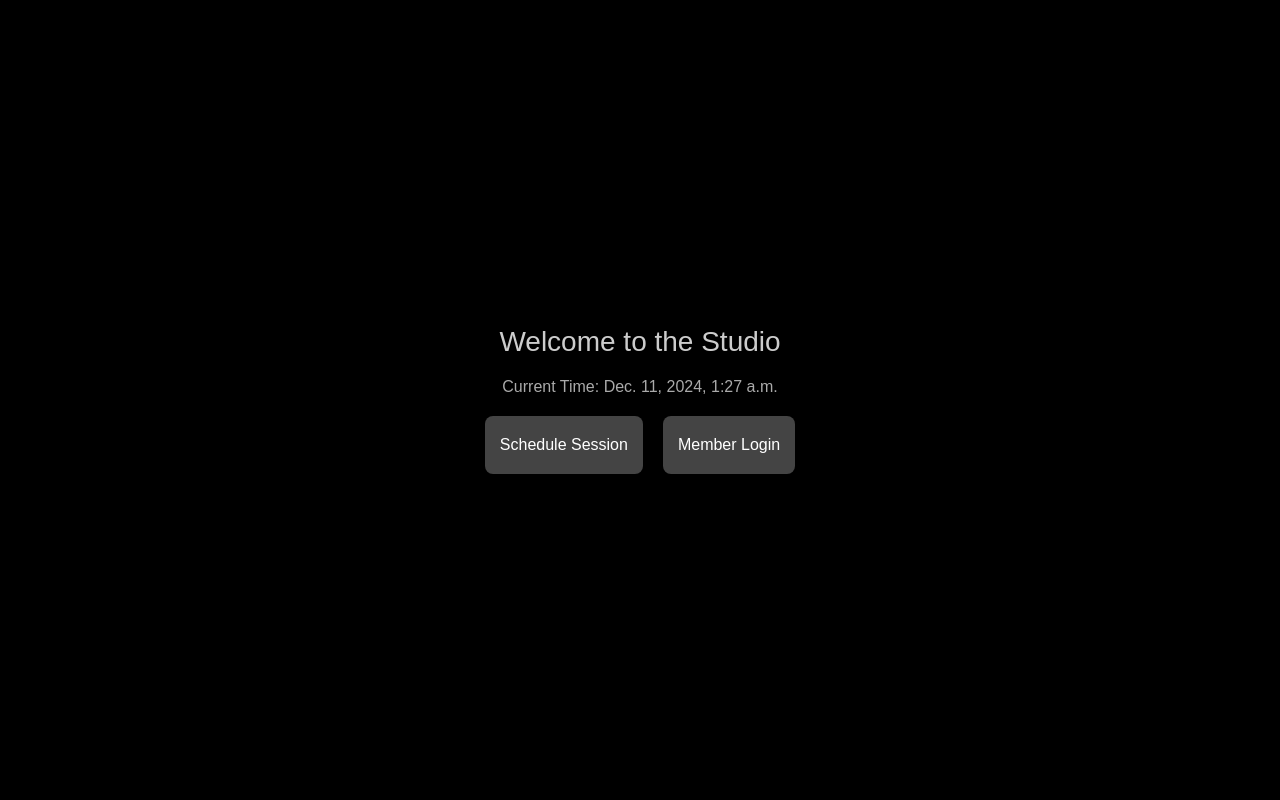
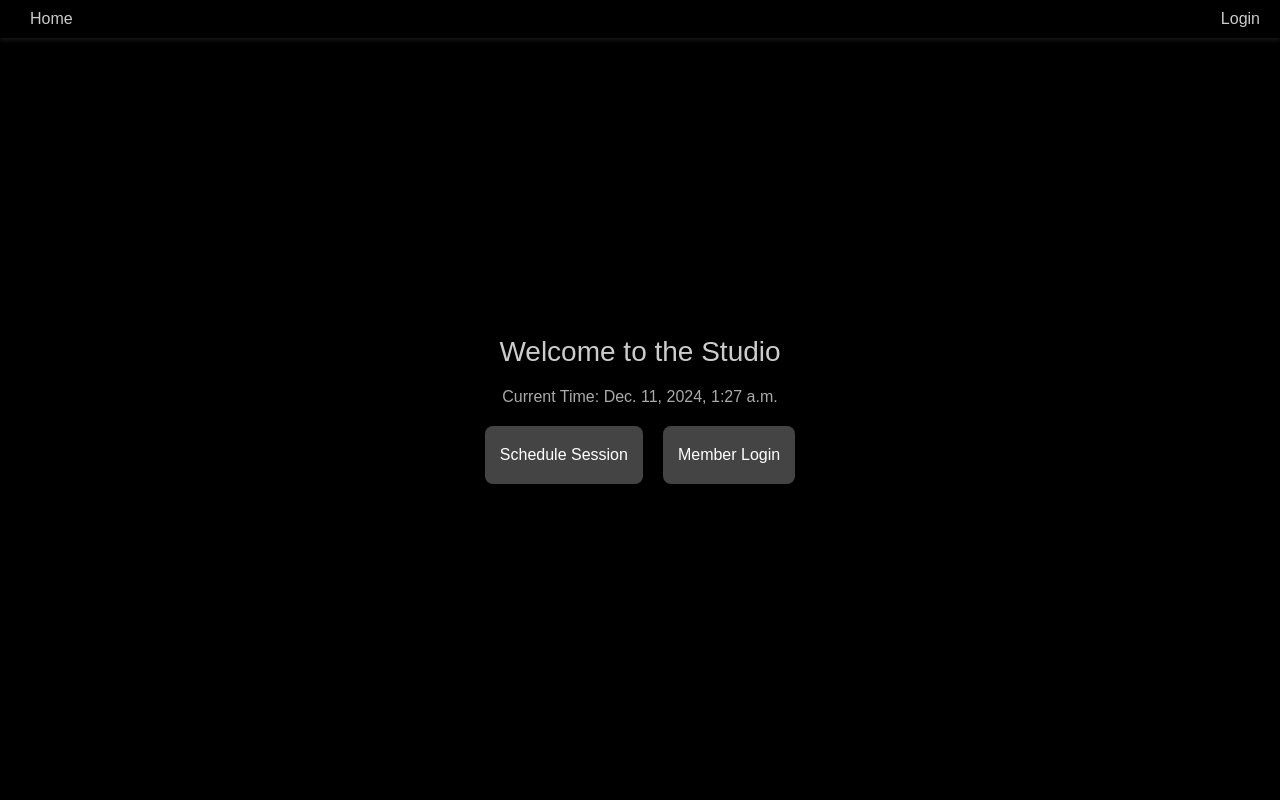
Before and after one commit to AVECProductions/AVECSTU, a Django app: page / in a window 1280 px wide. Run offline with Django 5.2, Linux system fonts and the light colour scheme.

Commit message:
added header

```diff
--- a/main/templates/base.html
+++ b/main/templates/base.html
@@ -7,10 +7,84 @@
     <title>{% block title %}Title{% endblock %}</title>
     <link rel="icon" type="image/png" href="{% static 'favicon.png' %}">
     {% block extra_styles %}{% endblock %}
+    <style>
+        /* General Header Styles */
+        header {
+            position: fixed; /* Stick the header to the top of the page */
+            top: 0;
+            left: 0;
+            width: 100%; /* Full width of the page */
+            background-color: #000; /* Matches your background */
+            color: #ccc;
+            padding: 10px 20px; /* Adds spacing for content */
+            display: flex;
+            justify-content: space-between; /* Space between left and right sections */
+            align-items: center;
+            box-shadow: 0 2px 5px rgba(255, 255, 255, 0.1);
+            z-index: 1000; /* Ensures it stays above other content */
+            box-sizing: border-box; /* Ensures padding is included in width */
+        }
+
+        header a {
+            color: #ccc;
+            text-decoration: none;
+            margin-left: 10px;
+        }
+
+        header a:hover {
+            color: #fff;
+        }
+
+        /* Right-side login/logout container */
+        .header-right {
+            min-width: 200px; /* Minimum width to accommodate content */
+            max-width: 300px; /* Optional: Cap the maximum width */
+            display: flex;
+            justify-content: flex-end; /* Right-align the content */
+            align-items: center;
+            gap: 10px; /* Space between username and logout/login links */
+            white-space: nowrap; /* Prevents text wrapping */
+        }
+
+        .header-right a {
+            text-align: right; /* Align text inside the links to the right */
+            overflow: hidden; /* Ensures that overflowing text is clipped */
+            text-overflow: ellipsis; /* Adds ellipsis for long text */
+        }
+
+        body {
+            margin: 0; /* Removes default margin */
+            padding-top: 60px; /* Prevents content from overlapping with the fixed header */
+            font-family: Arial, sans-serif;
+            background-color: #000;
+            color: #ccc;
+            overflow-y: auto; /* Ensures the scrollbar does not overlap content */
+        }
+
+        main {
+            padding: 20px;
+        }
+    </style>
 </head>
 <body>
-    {% block content %}
-    <!-- Default content or placeholder if needed -->
-    {% endblock %}
+    <header>
+        <div>
+            <a href="{% url 'home' %}">Home</a>
+        </div>
+        <div class="header-right">
+            {% if user.is_authenticated %}
+                <a href="{% url 'member_dashboard' %}">{{ user.username }}</a>
+                <a href="{% url 'member_logout' %}">Logout</a>
+            {% else %}
+                <a href="{% url 'member_login' %}">Login</a>
+            {% endif %}
+        </div>
+    </header>
+
+    <main>
+        {% block content %}
+        <!-- Default content or placeholder if needed -->
+        {% endblock %}
+    </main>
 </body>
 </html>
--- a/main/templates/mobile/home.html
+++ b/main/templates/mobile/home.html
@@ -7,7 +7,7 @@
     html, body {
         margin: 0;
         padding: 0;
-        height: 100%;
+        height: calc(100% - 40px); /* Adjust 60px to match the actual header height */
         font-family: Arial, sans-serif;
         background-color: #000;
         color: #ccc;
--- a/main/templates/mobile/monthly_calendar.html
+++ b/main/templates/mobile/monthly_calendar.html
@@ -8,7 +8,7 @@
         /* Make the page take the full window height */
         margin: 0;
         padding: 0;
-        height: 100%;
+        height: calc(100% - 40px); /* Adjust 60px to match the actual header height */
     }
 
     body {
--- a/main/views.py
+++ b/main/views.py
@@ -17,6 +17,7 @@ from django.utils.html import escape
 from django.utils.crypto import get_random_string
 from .models import Invite
 from django.http import HttpResponseForbidden
+from .forms import ProfileUpdateForm
 
 
 # Configure Stripe
@@ -33,6 +34,25 @@ def role_required(role):
             return HttpResponseForbidden("You do not have permission to access this page.")
         return _wrapped_view
     return decorator
+
+@login_required
+def member_dashboard_view(request):
+    """
+    Display the member's profile information and allow edits.
+    """
+    if request.method == "POST":
+        form = ProfileUpdateForm(request.POST, instance=request.user.profile)
+        if form.is_valid():
+            form.save()
+            messages.success(request, "Your profile has been updated.")
+            return redirect('member_dashboard')
+    else:
+        form = ProfileUpdateForm(instance=request.user.profile)
+
+    context = {
+        'form': form
+    }
+    return render(request, 'mobile/member_dashboard.html', context)
 
 
 def home_view(request):
--- a/myproject/settings.py
+++ b/myproject/settings.py
@@ -31,6 +31,12 @@ DEBUG = config('DEBUG')
 # Get Domain
 DOMAIN = config("DOMAIN")
 BASE_URL = DOMAIN
+
+#Login
+LOGIN_URL = '/accounts/login/'
+LOGIN_REDIRECT_URL = '/'  # Redirect after successful login
+LOGOUT_REDIRECT_URL = '/'  # Redirect after logout
+
 
 # Get security stuff
 ALLOWED_HOSTS = config("ALLOWED_HOSTS").split(",")
--- a/myproject/urls.py
+++ b/myproject/urls.py
@@ -2,6 +2,7 @@ from django.contrib import admin
 from django.urls import path
 from main.views import *
 from decouple import config
+from django.contrib.auth import views as auth_views
 
 urlpatterns = [
     path(config('ADMIN_URL'), admin.site.urls),
@@ -10,11 +11,12 @@ urlpatterns = [
     path('daily-scheduler/', daily_scheduler_view, name='daily_scheduler'),
     path('reservation/', reservation_form_view, name='reservation_form'),
     path('operator-dashboard/', operator_dashboard_view, name='operator_dashboard'),
-    path('accounts/login/', member_login_view, name='member_login'),
+    path('accounts/login/', auth_views.LoginView.as_view(template_name='mobile/member_login.html'), name='member_login'),
     path('guest-login/', guest_login_view, name='guest_login'),
     path('member-logout/', member_logout_view, name='member_logout'),
     path('payment-success/', payment_success, name='payment_success'),
     path(config('WEBHOOK_URL'), stripe_webhook, name='stripe_webhook'),
     path('create-invite/', create_invite_view, name='create_invite'),
     path('register/<str:token>/', register_view, name='register'),
+    path('member-dashboard/', member_dashboard_view, name='member_dashboard'),
 ]
```
Also changed, not shown: main/forms.py (added, +7 -0 lines), main/templates/mobile/member_dashboard.html (added, +16 -0 lines).
